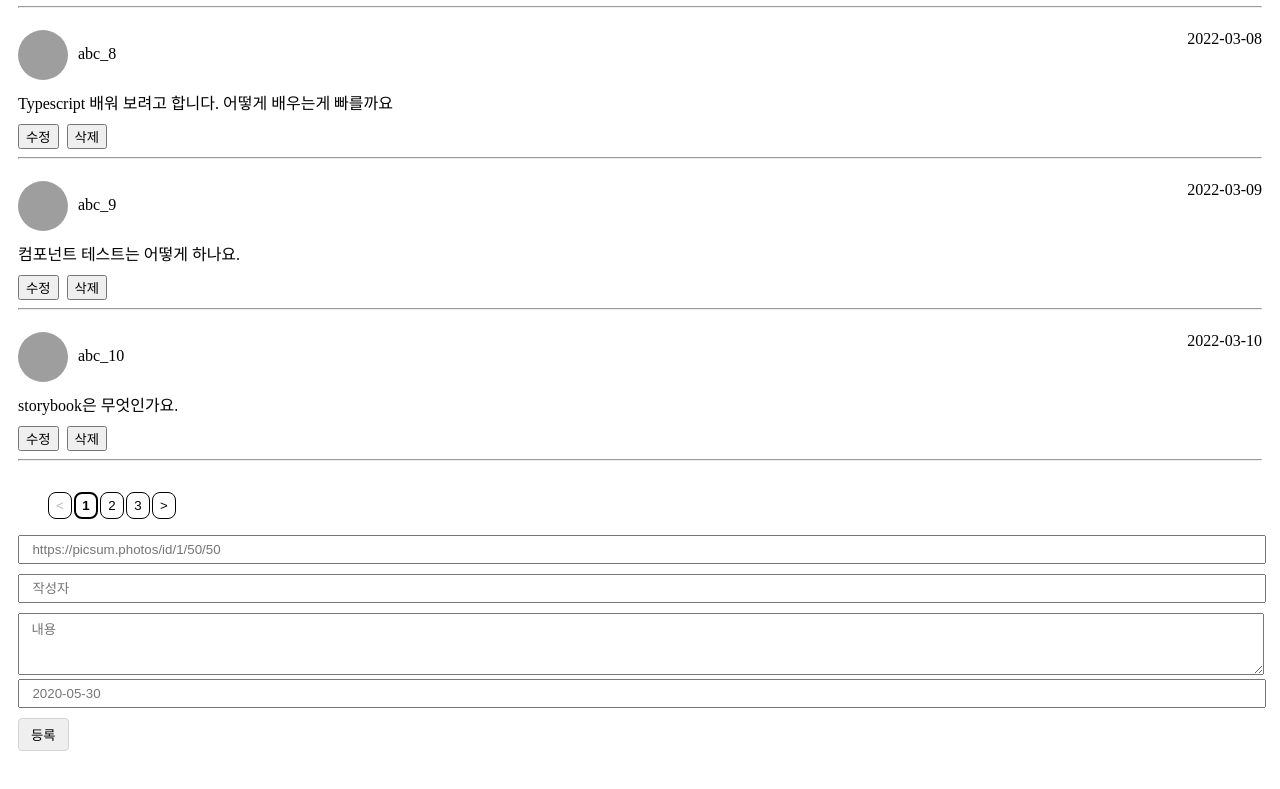
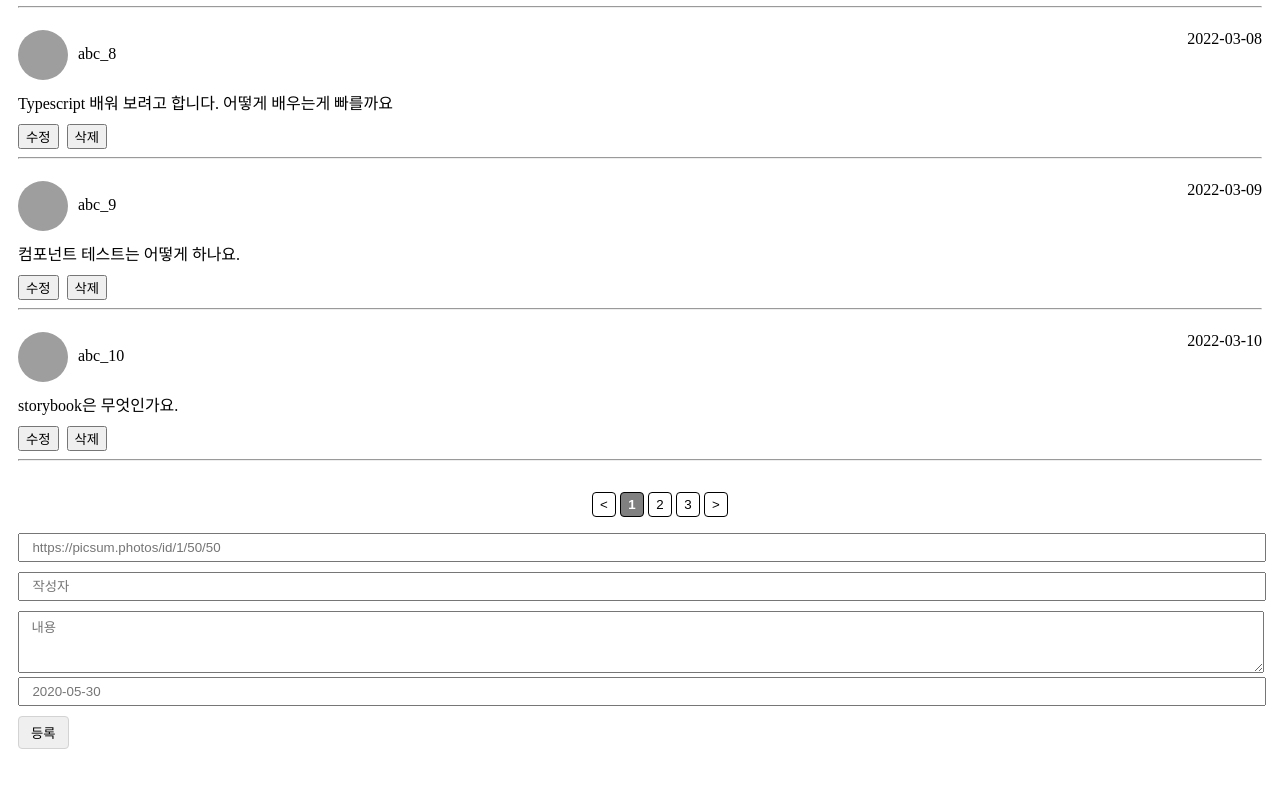
Before and after one commit to Wanted-Pre-Onboarding-Frontend-3/pre-onboarding-assignment-week-3-2-team-3, a React (Create React App) app: page / in a window 1280 px wide. Shown: the part 1042-1831 px from the top of the page. Built offline with nearby package versions, Linux system fonts and the light colour scheme; data requests are answered from the project's data file; grey boxes are pictures that could not be loaded.

Commit message:
refactor: 컴포넌트 추상화 수준 정리
paginationList

```diff
--- a/src/components/Pagination.tsx
+++ b/src/components/Pagination.tsx
@@ -1,5 +1,5 @@
-import styled from "styled-components";
-import { Button } from "./common/common";
+import styled from 'styled-components';
+import { Button } from './common/common';
 
 interface IPagination {
   totalCount?: number;
@@ -8,13 +8,7 @@ interface IPagination {
   onChange: (number: number) => void;
 }
 
-export default function Pagination({
-  totalCount = 0,
-  pagePerCount,
-  page,
-  onChange,
-  ...props
-}: IPagination) {
+export default function Pagination({ totalCount = 0, pagePerCount, page, onChange, ...props }: IPagination) {
   const pageLength = Math.ceil(totalCount / pagePerCount);
   const paginationList = [...new Array(pageLength)];
 
@@ -30,28 +24,31 @@ export default function Pagination({
     onChange(page);
   };
 
+  const renderPaginationList = () => {
+    return (
+      <>
+        {paginationList.map((_, i) => {
+          const pageNumber = i + 1;
+
+          return (
+            <ButtonWrapper key={pageNumber} onClick={handlePageButton(pageNumber)} active={pageNumber === page}>
+              {pageNumber}
+            </ButtonWrapper>
+          );
+        })}
+      </>
+    );
+  };
+
   return (
     <PaginationList {...props}>
       <ButtonWrapper onClick={handlePrevButton} disabled={page === 1}>
         &lt;
       </ButtonWrapper>
-      {paginationList.map((_, i) => {
-        const pageNumber = i + 1;
 
-        return (
-          <ButtonWrapper
-            key={pageNumber}
-            onClick={handlePageButton(pageNumber)}
-            active={pageNumber === page}
-          >
-            {pageNumber}
-          </ButtonWrapper>
-        );
-      })}
-      <ButtonWrapper
-        onClick={handleNextButton}
-        disabled={page === paginationList.length}
-      >
+      {renderPaginationList()}
+
+      <ButtonWrapper onClick={handleNextButton} disabled={page === paginationList.length}>
         &gt;
       </ButtonWrapper>
     </PaginationList>
@@ -60,15 +57,17 @@ export default function Pagination({
 
 const PaginationList = styled.ol`
   display: flex;
-  gap: 2px;
+  gap: 4px;
+  user-select: none;
+  justify-content: center;
 `;
 
 const ButtonWrapper = styled(Button)`
   border: 1px solid black;
-  background-color: transparent;
-  border-radius: 8px;
+  border-radius: 4px;
   min-width: 24px;
   padding: 4px;
-  font-weight: ${(props) => (props.active ? "bold" : "normal")};
-  border-width: ${(props) => (props.active ? "2px" : "1px")};
+  background-color: ${({ active }) => (active ? 'gray' : 'transparent')};
+  color: ${({ active }) => (active ? 'white' : 'black')};
+  font-weight: ${({ active }) => (active ? 'bold' : 'normal')};
 `;
```
